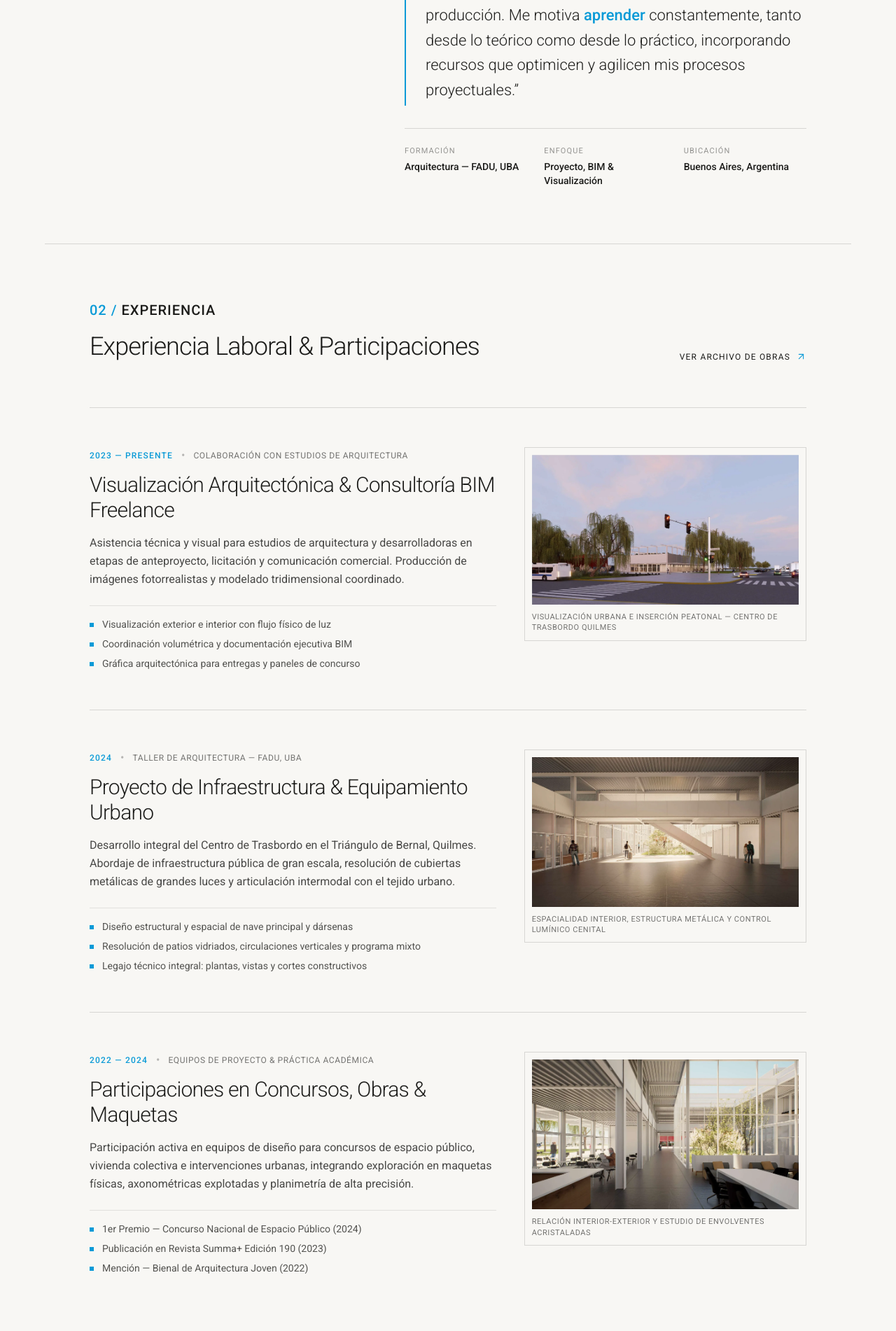
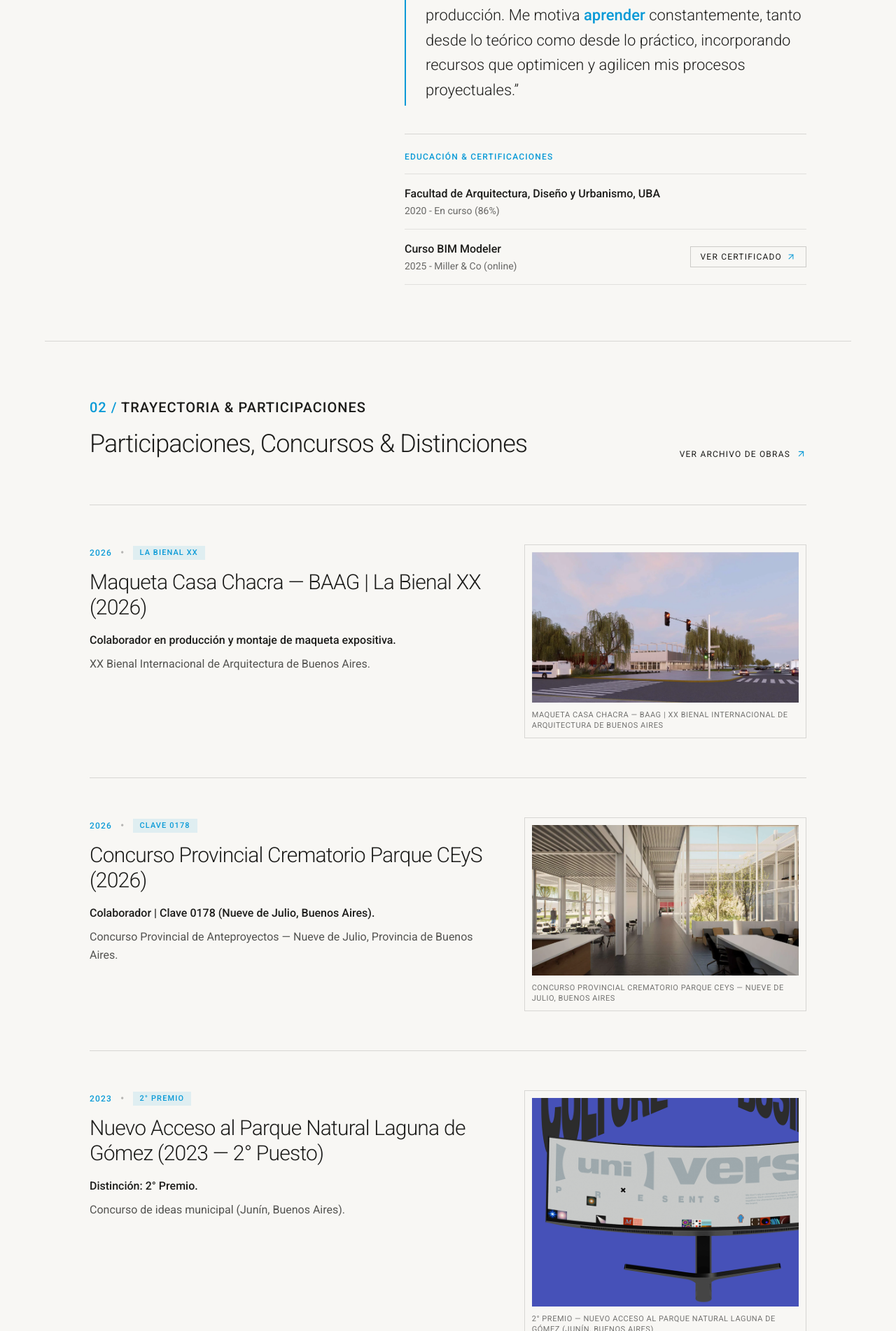
Before and after one commit to AlanAzezian/web-portfolio-agustin, a Next.js app: page /bio in a window 1280 px wide. Shown: the part 898-2800 px from the top of the page at 70% size. Built offline with nearby package versions, Linux system fonts and the light colour scheme.

Commit message:
feat: agregar certificado BIM Miller & Co y actualizar participaciones y concursos del CV

```diff
--- a/src/components/BioContactView.tsx
+++ b/src/components/BioContactView.tsx
@@ -6,13 +6,13 @@ import Link from "next/link";
 import { motion } from "framer-motion";
 import { ArrowUpRight } from "lucide-react";
 
-interface ExperienceItem {
+interface ParticipationItem {
   id: string;
-  period: string;
+  year: string;
+  badge?: string;
+  title: string;
   role: string;
-  organization: string;
-  description: string;
-  highlights: string[];
+  detail: string;
   image: string;
   imageCaption: string;
 }
@@ -30,51 +30,62 @@ const BIO_SECTIONS = [
 
 type BioSectionId = (typeof BIO_SECTIONS)[number]["id"];
 
-const EXPERIENCE_ITEMS: ExperienceItem[] = [
+const EDUCATION_ITEMS = [
   {
-    id: "exp-01",
-    period: "2023 — PRESENTE",
-    role: "Visualización Arquitectónica & Consultoría BIM Freelance",
-    organization: "Colaboración con Estudios de Arquitectura",
-    description:
-      "Asistencia técnica y visual para estudios de arquitectura y desarrolladoras en etapas de anteproyecto, licitación y comunicación comercial. Producción de imágenes fotorrealistas y modelado tridimensional coordinado.",
-    highlights: [
-      "Visualización exterior e interior con flujo físico de luz",
-      "Coordinación volumétrica y documentación ejecutiva BIM",
-      "Gráfica arquitectónica para entregas y paneles de concurso",
-    ],
-    image: "/projects/centro-de-trasbordo/01-render-exterior.webp",
-    imageCaption: "Visualización urbana e inserción peatonal — Centro de Trasbordo Quilmes",
+    id: "edu-fadu",
+    institution: "Facultad de Arquitectura, Diseño y Urbanismo, UBA",
+    detail: "2020 - En curso (86%)",
+    certificateUrl: null,
   },
   {
-    id: "exp-02",
-    period: "2024",
-    role: "Proyecto de Infraestructura & Equipamiento Urbano",
-    organization: "Taller de Arquitectura — FADU, UBA",
-    description:
-      "Desarrollo integral del Centro de Trasbordo en el Triángulo de Bernal, Quilmes. Abordaje de infraestructura pública de gran escala, resolución de cubiertas metálicas de grandes luces y articulación intermodal con el tejido urbano.",
-    highlights: [
-      "Diseño estructural y espacial de nave principal y dársenas",
-      "Resolución de patios vidriados, circulaciones verticales y programa mixto",
-      "Legajo técnico integral: plantas, vistas y cortes constructivos",
-    ],
-    image: "/projects/centro-de-trasbordo/02-render-hall-escalera.webp",
-    imageCaption: "Espacialidad interior, estructura metálica y control lumínico cenital",
+    id: "edu-bim",
+    institution: "Curso BIM Modeler",
+    detail: "2025 - Miller & Co (online)",
+    certificateUrl: "https://www.homeofbimcampus.com/certificates/eocr0f5enb",
+  },
+];
+
+const PARTICIPATION_ITEMS: ParticipationItem[] = [
+  {
+    id: "part-01",
+    year: "2026",
+    badge: "LA BIENAL XX",
+    title: "Maqueta Casa Chacra — BAAG | La Bienal XX (2026)",
+    role: "Colaborador en producción y montaje de maqueta expositiva.",
+    detail: "XX Bienal Internacional de Arquitectura de Buenos Aires.",
+    image: "/projects/centro-de-trasbordo/01-render-exterior.webp",
+    imageCaption: "Maqueta Casa Chacra — BAAG | XX Bienal Internacional de Arquitectura de Buenos Aires",
   },
   {
-    id: "exp-03",
-    period: "2022 — 2024",
-    role: "Participaciones en Concursos, Obras & Maquetas",
-    organization: "Equipos de Proyecto & Práctica Académica",
-    description:
-      "Participación activa en equipos de diseño para concursos de espacio público, vivienda colectiva e intervenciones urbanas, integrando exploración en maquetas físicas, axonométricas explotadas y planimetría de alta precisión.",
-    highlights: [
-      "1er Premio — Concurso Nacional de Espacio Público (2024)",
-      "Publicación en Revista Summa+ Edición 190 (2023)",
-      "Mención — Bienal de Arquitectura Joven (2022)",
-    ],
+    id: "part-02",
+    year: "2026",
+    badge: "CLAVE 0178",
+    title: "Concurso Provincial Crematorio Parque CEyS (2026)",
+    role: "Colaborador | Clave 0178 (Nueve de Julio, Buenos Aires).",
+    detail: "Concurso Provincial de Anteproyectos — Nueve de Julio, Provincia de Buenos Aires.",
     image: "/projects/centro-de-trasbordo/03-render-patio-vidriado.webp",
-    imageCaption: "Relación interior-exterior y estudio de envolventes acristaladas",
+    imageCaption: "Concurso Provincial Crematorio Parque CEyS — Nueve de Julio, Buenos Aires",
+  },
+  {
+    id: "part-03",
+    year: "2023",
+    badge: "2° PREMIO",
+    title: "Nuevo Acceso al Parque Natural Laguna de Gómez (2023 — 2° Puesto)",
+    role: "Distinción: 2° Premio.",
+    detail: "Concurso de ideas municipal (Junín, Buenos Aires).",
+    image: "/projects/acceso-pnlq.png",
+    imageCaption: "2° Premio — Nuevo Acceso al Parque Natural Laguna de Gómez (Junín, Buenos Aires)",
+  },
+  {
+    id: "part-04",
+    year: "2023",
+    badge: "1° PREMIO",
+    title: "Concurso de viviendas colectivas de SteelHouse (2023 — 1° Puesto)",
+    role: "Distinción: 1° Premio.",
+    detail:
+      "Concurso interno en la materia Construcciones II (Cátedra Castellano / Patrocinó Tubos Argentinos).",
+    image: "/projects/50-viviendas.jpg",
+    imageCaption: "1° Premio — Concurso de viviendas colectivas de SteelHouse (FADU, UBA)",
   },
 ];
 
@@ -172,7 +183,7 @@ export default function BioContactView() {
       </div>
 
       {/* =====================================================================
-          BLOQUE 01: SOBRE MÍ (Foto de perfil a la izquierda + Texto CV derecha)
+          BLOQUE 01: SOBRE MÍ (Foto de perfil a la izquierda + Texto CV + Educación)
       ===================================================================== */}
       <section
         id="sobre-mi"
@@ -189,7 +200,7 @@ export default function BioContactView() {
             </h2>
           </div>
 
-          {/* Layout de 2 columnas en desktop: Izquierda Retrato / Derecha Texto CV */}
+          {/* Layout de 2 columnas en desktop: Izquierda Retrato / Derecha Texto CV y Educación */}
           <div className="grid grid-cols-1 lg:grid-cols-12 gap-10 md:gap-14 items-start">
             {/* Columna Izquierda: Fotografía de Perfil de Agustín con marco editorial */}
             <div className="lg:col-span-5 w-full">
@@ -230,8 +241,8 @@ export default function BioContactView() {
               </div>
             </div>
 
-            {/* Columna Derecha: Declaración de CV con conceptos clave resaltados en #099AD7 */}
-            <div className="lg:col-span-7 flex flex-col justify-between gap-8">
+            {/* Columna Derecha: Declaración de CV + Bloque de Educación */}
+            <div className="lg:col-span-7 flex flex-col justify-between gap-10">
               <div>
                 <span className="font-roboto text-xs uppercase tracking-widest text-[#1C1C1A]/50 block mb-3">
                   PRESENTACIÓN PROFESIONAL
@@ -265,31 +276,44 @@ export default function BioContactView() {
                 </blockquote>
               </div>
 
-              {/* Ficha Editorial Compacta */}
-              <div className="border-t border-[#1C1C1A]/15 pt-6 grid grid-cols-1 sm:grid-cols-3 gap-6 text-sm">
-                <div>
-                  <span className="font-roboto text-[11px] uppercase tracking-widest text-[#1C1C1A]/45 block mb-1">
-                    Formación
-                  </span>
-                  <span className="font-roboto font-medium text-[#1C1C1A]">
-                    Arquitectura — FADU, UBA
-                  </span>
-                </div>
-                <div>
-                  <span className="font-roboto text-[11px] uppercase tracking-widest text-[#1C1C1A]/45 block mb-1">
-                    Enfoque
-                  </span>
-                  <span className="font-roboto font-medium text-[#1C1C1A]">
-                    Proyecto, BIM & Visualización
-                  </span>
-                </div>
-                <div>
-                  <span className="font-roboto text-[11px] uppercase tracking-widest text-[#1C1C1A]/45 block mb-1">
-                    Ubicación
-                  </span>
-                  <span className="font-roboto font-medium text-[#1C1C1A]">
-                    Buenos Aires, Argentina
-                  </span>
+              {/* Bloque Educación (FADU UBA + Certificado BIM Modeler Miller & Co) */}
+              <div className="border-t border-[#1C1C1A]/15 pt-6">
+                <span className="font-roboto text-xs uppercase tracking-widest text-[#099AD7] font-medium block mb-4">
+                  EDUCACIÓN & CERTIFICACIONES
+                </span>
+
+                <div className="flex flex-col divide-y divide-[#1C1C1A]/10 border-t border-b border-[#1C1C1A]/10">
+                  {EDUCATION_ITEMS.map((edu) => (
+                    <div
+                      key={edu.id}
+                      className="py-4 flex flex-col sm:flex-row sm:items-center justify-between gap-3"
+                    >
+                      <div>
+                        <h3 className="font-roboto font-medium text-base text-[#1C1C1A]">
+                          {edu.institution}
+                        </h3>
+                        <p className="font-roboto text-sm text-[#1C1C1A]/65 mt-0.5">
+                          {edu.detail}
+                        </p>
+                      </div>
+
+                      {edu.certificateUrl && (
+                        <a
+                          href={edu.certificateUrl}
+                          target="_blank"
+                          rel="noopener noreferrer"
+                          className="inline-flex items-center gap-1.5 px-3.5 py-1.5 border border-[#1C1C1A]/20 hover:border-[#099AD7] text-xs font-roboto uppercase tracking-widest text-[#1C1C1A] hover:text-[#099AD7] transition-colors self-start sm:self-auto shrink-0 group"
+                        >
+                          <span>Ver Certificado</span>
+                          <ArrowUpRight
+                            size={14}
+                            strokeWidth={1.75}
+                            className="text-[#099AD7] transition-transform duration-200 group-hover:translate-x-0.5 group-hover:-translate-y-0.5"
+                          />
+                        </a>
+                      )}
+                    </div>
+                  ))}
                 </div>
               </div>
             </div>
@@ -298,7 +322,7 @@ export default function BioContactView() {
       </section>
 
       {/* =====================================================================
-          BLOQUE 02: EXPERIENCIA LABORAL & PARTICIPACIONES (Con fotografías)
+          BLOQUE 02: TRAYECTORIA — PARTICIPACIONES Y CONCURSOS
       ===================================================================== */}
       <section
         id="experiencia"
@@ -306,13 +330,13 @@ export default function BioContactView() {
       >
         <div className="flex items-center gap-3 mb-4">
           <h2 className="font-roboto text-base md:text-xl font-medium tracking-wider text-[#1C1C1A] uppercase">
-            <span className="text-[#099AD7]">02 /</span> EXPERIENCIA
+            <span className="text-[#099AD7]">02 /</span> TRAYECTORIA & PARTICIPACIONES
           </h2>
         </div>
 
         <div className="flex flex-col md:flex-row md:items-end justify-between gap-6 mb-12 md:mb-16">
           <p className="text-2xl sm:text-4xl font-roboto font-light tracking-tight text-[#1C1C1A] leading-tight">
-            Experiencia Laboral & Participaciones
+            Participaciones, Concursos & Distinciones
           </p>
           <Link
             href="/proyectos"
@@ -324,7 +348,7 @@ export default function BioContactView() {
         </div>
 
         <div className="flex flex-col divide-y divide-[#1C1C1A]/15 border-t border-[#1C1C1A]/15">
-          {EXPERIENCE_ITEMS.map((item) => (
+          {PARTICIPATION_ITEMS.map((item) => (
             <article
               key={item.id}
               className="py-10 md:py-14 grid grid-cols-1 lg:grid-cols-12 gap-8 md:gap-10 items-start"
@@ -333,35 +357,31 @@ export default function BioContactView() {
               <div className="lg:col-span-7 flex flex-col justify-between">
                 <div>
                   <div className="flex flex-wrap items-center gap-3 mb-3">
-                    <span className="font-roboto text-xs uppercase tracking-widest text-acento font-medium">
-                      {item.period}
+                    <span className="font-roboto text-xs uppercase tracking-widest text-[#099AD7] font-medium">
+                      {item.year}
                     </span>
-                    <span className="text-[#1C1C1A]/30">•</span>
-                    <span className="font-roboto text-xs uppercase tracking-wider text-[#1C1C1A]/60">
-                      {item.organization}
-                    </span>
+                    {item.badge && (
+                      <>
+                        <span className="text-[#1C1C1A]/30">•</span>
+                        <span className="font-roboto text-[11px] uppercase tracking-widest px-2.5 py-0.5 bg-[#099AD7]/10 text-[#099AD7] font-medium">
+                          {item.badge}
+                        </span>
+                      </>
+                    )}
                   </div>
 
                   <h3 className="text-2xl sm:text-3xl font-roboto font-light text-[#1C1C1A] tracking-tight mb-4">
-                    {item.role}
+                    {item.title}
                   </h3>
 
-                  <p className="text-base font-roboto text-[#1C1C1A]/80 leading-relaxed mb-6">
-                    {item.description}
+                  <p className="text-base font-roboto font-medium text-[#1C1C1A] leading-relaxed mb-2">
+                    {item.role}
+                  </p>
+
+                  <p className="text-base font-roboto text-[#1C1C1A]/75 leading-relaxed">
+                    {item.detail}
                   </p>
                 </div>
-
-                <ul className="flex flex-col gap-2 border-t border-[#1C1C1A]/10 pt-4">
-                  {item.highlights.map((highlight, hIdx) => (
-                    <li
-                      key={hIdx}
-                      className="flex items-start gap-3 text-sm font-roboto text-[#1C1C1A]/75"
-                    >
-                      <span className="w-1.5 h-1.5 bg-acento mt-2 shrink-0" />
-                      <span>{highlight}</span>
-                    </li>
-                  ))}
-                </ul>
               </div>
 
               {/* Tarjeta Fotográfica Representativa */}
```
